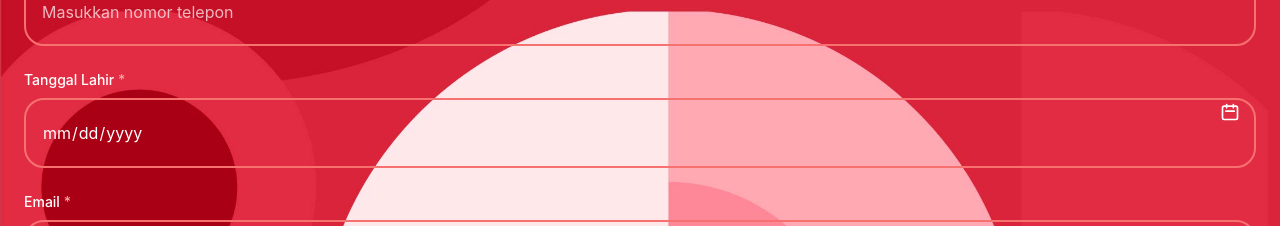
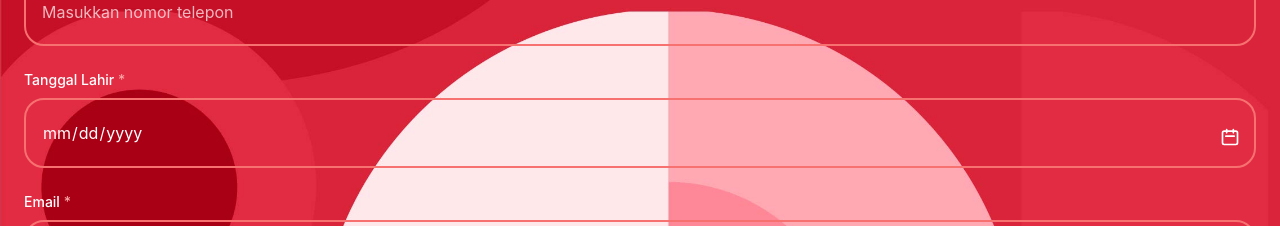
Before and after one commit to reyhermanses/kartu_tanda_boga, a React (Vite) app: page / in a window 1280 px wide. Shown: the part 400-626 px from the top of the page. Built offline with nearby package versions, Linux system fonts and the light colour scheme.

Commit message:
fix form field tanggal lahir

```diff
--- a/src/components/FormSection.tsx
+++ b/src/components/FormSection.tsx
@@ -73,30 +73,45 @@ export function FormSection({ values, errors, onChange, onNext, onProfileUpload
             onChange={(v) => onChange({ phone: v })}
             error={errors.phone}
           />
+          <div>
+            <label className="block text-sm font-medium text-white mb-2">
+              Tanggal Lahir <span className="text-red-300">*</span>
+            </label>
             <div className="relative">
-            <InputField
-              label="Tanggal Lahir"
+              <input
                 type="date"
-              required
                 value={values.birthday}
-              onChange={(v) => onChange({ birthday: v })}
-              error={errors.birthday}
+                onChange={(e) => onChange({ birthday: e.target.value })}
+                className={`w-full rounded-[20px] border-2 bg-transparent px-3 py-3 sm:px-4 sm:py-5 text-white placeholder-white/70 outline-none focus:border-white focus:ring-1 focus:ring-white/50 focus:bg-transparent hover:bg-transparent transition-all ${errors.birthday ? 'border-orange-500' : 'border-red-400'
+                  }`}
+                style={{
+                  colorScheme: 'dark',
+                  color: 'white',
+                  paddingRight: '50px',
+                  paddingBottom: '20px',
+                  marginBottom: '8px'
+                }}
+                id="birthday-input"
               />
               {/* Custom Calendar Icon - Clickable */}
               <button
                 type="button"
                 onClick={() => {
-                const input = document.querySelector('input[type="date"]') as HTMLInputElement;
+                  const input = document.getElementById('birthday-input') as HTMLInputElement;
                   if (input) {
                     input.showPicker();
                   }
                 }}
-              className="absolute right-4 top-8 pointer-events-auto cursor-pointer z-10"
+                className="absolute right-4 top-1/2 transform -translate-y-1/2 pointer-events-auto cursor-pointer"
               >
                 <svg className="w-5 h-5 text-white hover:text-red-300 transition-colors" fill="none" stroke="currentColor" viewBox="0 0 24 24">
                   <path strokeLinecap="round" strokeLinejoin="round" strokeWidth={2} d="M8 7V3m8 4V3m-9 8h10M5 21h14a2 2 0 002-2V7a2 2 0 00-2-2H5a2 2 0 00-2 2v12a2 2 0 002 2z" />
                 </svg>
               </button>
+            </div>
+            {errors.birthday && (
+              <p className="text-sm text-white mt-1">{errors.birthday}</p>
+            )}
           </div>
           <InputField
             label="Email"
```
Lines whose indentation alone changed are shown as unchanged.
